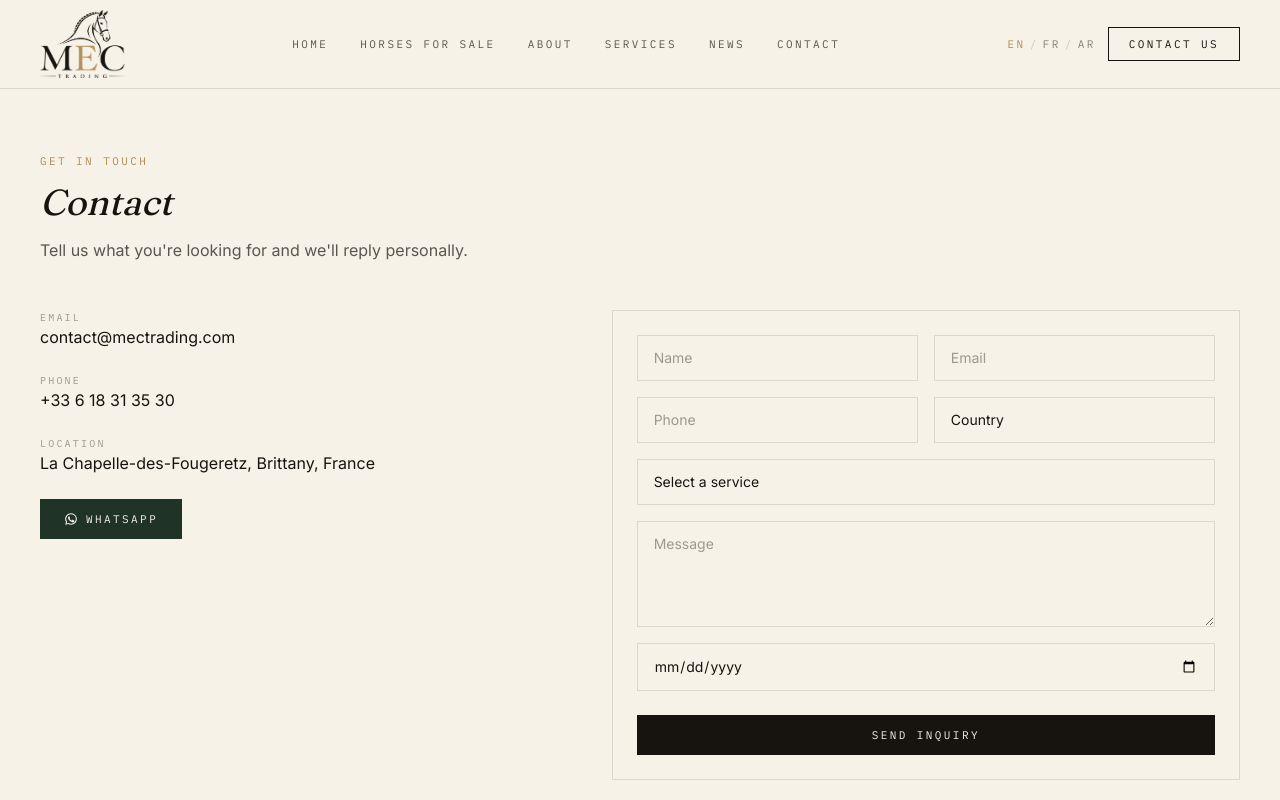
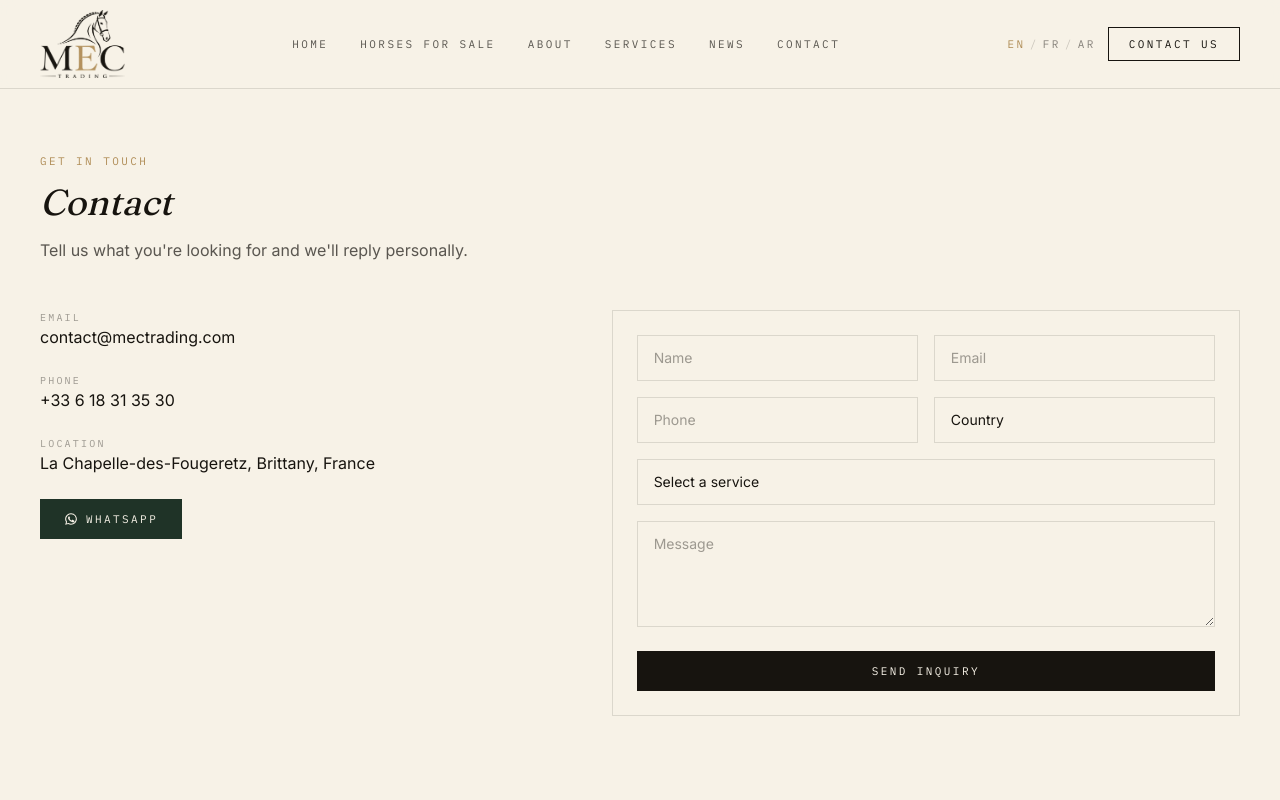
Before and after one commit to mectrading77-MMG/mec-trading-horses, a Next.js app in the folder mec-trading-horses/mec-trading/: page /en/contact in a window 1280 px wide. Shown: the top 800 px of the page. Built offline with nearby package versions, Linux system fonts and the light colour scheme.

Commit message:
Remove empty viewing date field

```diff
--- a/mec-trading-horses/mec-trading/src/components/ContactForm.tsx
+++ b/mec-trading-horses/mec-trading/src/components/ContactForm.tsx
@@ -106,7 +106,6 @@ export default function ContactForm({
       </select>
 
       <textarea required name="message" rows={4} placeholder={dict.form.message} className={inputClass} />
-      <input type="date" name="viewingDate" aria-label={dict.form.viewingDate} className={inputClass} />
 
       <button
         type="submit"
```
